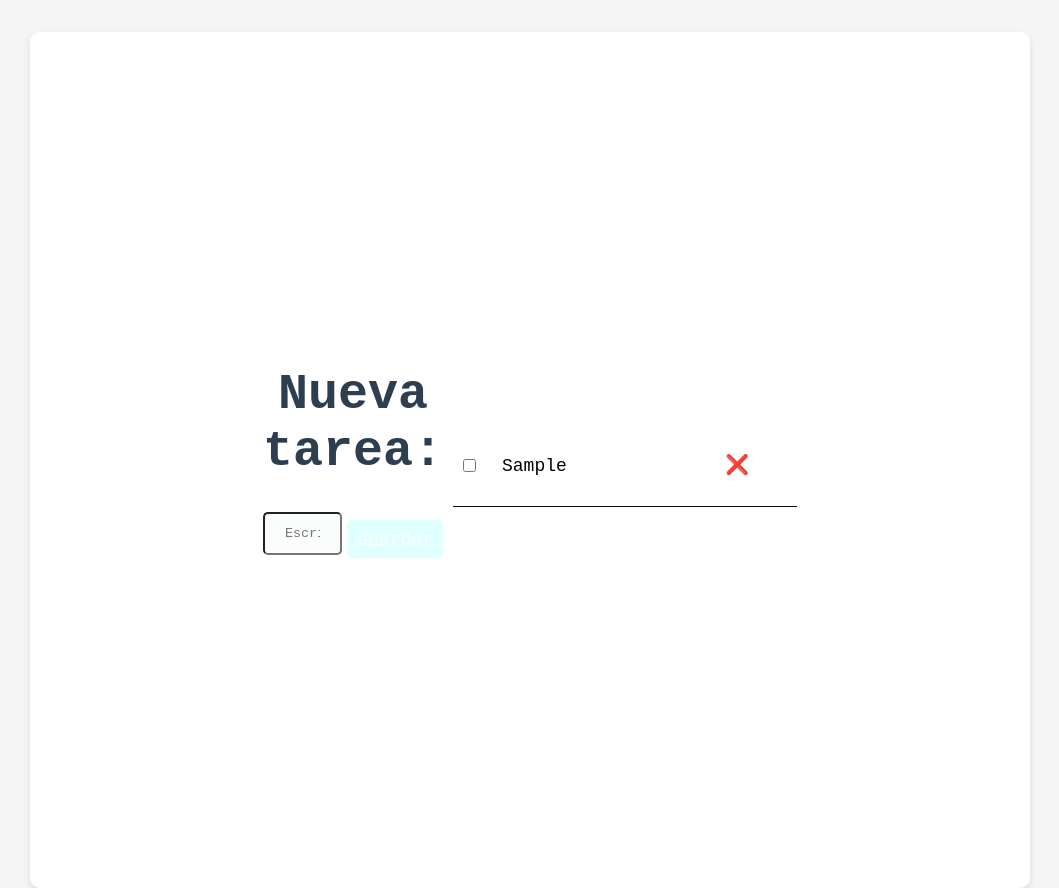
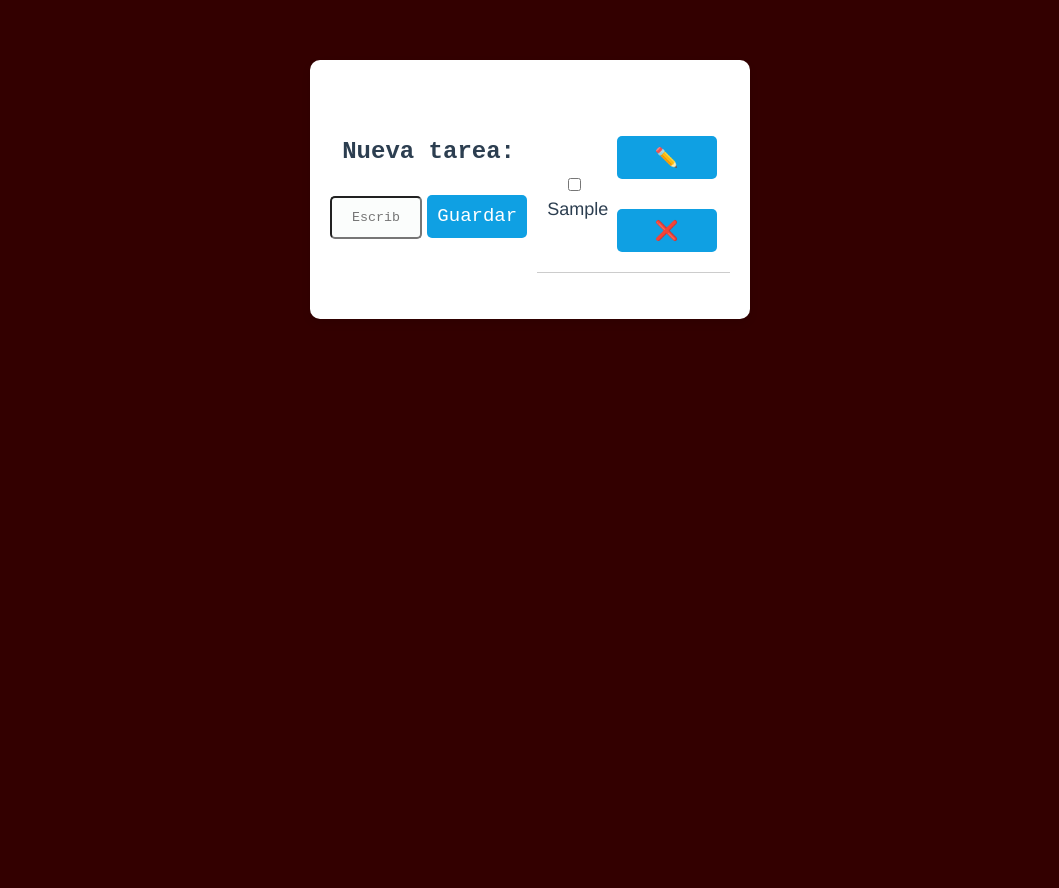
Before and after one commit to FaGuR25/prueba, a Vue app: page /todoList in a window 1280 px wide. Both pictures are taken after typing "Sample" into the empty fields and a click on the button "Guardar". Shown: the whole page, without its empty margins (110-1169 px from the left). After the commit the page ends 800 px from the top, so only its background shows below. Built offline with nearby package versions, Linux system fonts and the light colour scheme.

Commit message:
falta todolist

```diff
--- a/src/components/GitSearch.vue
+++ b/src/components/GitSearch.vue
@@ -135,23 +135,19 @@ export default {
 
 }
 
-
 .SearchButton {
   border-radius: 5px;
   background-color: #007bff;
-  border-style: 1px;
-  border-color: lightblue;
   margin-left: 5px;
   font-family: monospace;
   height: 43px;
   width: 100px;
-  font-size: 18px;
-  cursor: pointer;
-  color: rgb(255, 255, 255);
+  font-size: 19px;
+  margin-bottom: 10px;
 }
 
 .SearchButton:hover{
-  background-color: #0056b3;
+  background-color: blue;
 }
 
 .back {
@@ -167,7 +163,7 @@ export default {
 }
 
 .back:hover{
-  background-color: #0056b3;
+  background-color: blue
 }
 
 .next {
@@ -183,7 +179,7 @@ export default {
 }
 
 .next:hover{
-  background-color: #0056b3;
+  background-color: blue;
 }
 
 .error {
--- a/src/components/TodoList.vue
+++ b/src/components/TodoList.vue
@@ -7,14 +7,19 @@
         <button type="submit" class="task-button">Guardar</button>
       </div>
     </form>
-    <ul class="List">
+    <ul class="task-list">
       <li v-for="task in sortedTasks" :key="task.id" :class="{ done: task.done }" class="task-item">
         <div class="task-details">
           <input type="checkbox" v-model="task.done" @change="updateTask(task.id)" class="task-checkbox" />
-          <input type="text" v-model="task.title" @change="updateTask(task.id)" class="task-title" />
+          <span v-if="!task.isEditing" @dblclick="editTask(task)" class="task-title">{{ task.title }}</span>
+          <input v-else type="text" v-model="task.title" @blur="updateTask(task.id)" @keyup.enter="updateTask(task.id)"
+            class="task-title-edit" />
         </div>
-        <button @click="deleteTask(task.id)" class="delete">❌</button>
-        <span v-if="task.done" class="task-done-icon">  ✔️ Lista  </span>
+        <div class="task-actions">
+          <button @click="editTask(task)" class="edit-button">✏️</button>
+          <button @click="deleteTask(task.id)" class="delete-button">❌</button>
+        </div>
+        <span v-if="task.done" class="task-done-icon">✔️ Lista</span>
       </li>
     </ul>
   </div>
@@ -39,7 +44,8 @@ export default {
         const newTask = {
           id: Date.now(),
           title: this.newTask,
-          done: false
+          done: false,
+          isEditing: false
         };
         this.tasks.push(newTask);
         this.newTask = '';
@@ -51,74 +57,43 @@ export default {
     updateTask(taskId) {
       const task = this.tasks.find(task => task.id === taskId);
       if (task) {
-        task.done = task.done;
-        task.title = task.title;
+        task.isEditing = false;
       }
+    },
+    editTask(task) {
+      task.isEditing = true;
     }
   }
 };
 </script>
 
 <style>
-body {
-  font-family: 'Arial', sans-serif;
-  background-color: #f5f5f5;
-  display: flex;
-  justify-content: center;
-  align-items: center;
-  height: 100vh;
-  margin: 0;
-}
-
 .container {
   background-color: #fff;
   border-radius: 10px;
   box-shadow: 0 4px 8px rgba(0, 0, 0, 0.1);
-  padding: 300px;
+  padding: 20px; /* Reducido para ajustar mejor */
   max-width: 400px;
   width: 100%;
   text-align: center;
   margin: auto;
-
 }
 
 .label {
-  font-size: 50px;
+  font-size: 24px; /* Ajustado para mejor legibilidad */
   font-family: monospace;
-  margin-bottom: 20px;
+  margin-bottom: 10px; /* Reducido para mejor espaciado */
 }
 
 .input-group {
   display: flex;
   justify-content: center;
   align-items: center;
-  margin-bottom: 20px;
+  margin-bottom: 10px; /* Reducido para mejor espaciado */
 }
 
-.task-input {
-  width: 80%;
-  padding: 12px 20px;
-  margin: 8px 0;
-  box-sizing: border-box;
-  font-family: monospace;
-  background-color: #fbfdfc;
-  border-radius: 5px;
-}
-
-.task-button {
-  border-radius: 5px;
-  background-color: lightcyan;
-  border-style: 1px;
-  border-color: lightblue;
-  margin-left: 5px;
-  font-family: monospace;
-  height: 38px;
-  width: 100px;
-  font-size: 18px;
-}
-
-.List {
-  list-style: none;
+.task-list {
+  list-style-type: none;
   padding: 0;
 }
 
@@ -127,18 +102,11 @@ body {
   justify-content: space-between;
   align-items: center;
   padding: 10px;
-  border-bottom: 1px solid #0c0b0b;
-}
-
-.task-details {
-  display: flex;
-  align-items: center;
+  border-bottom: 1px solid #ccc; /* Color ajustado para mejor contraste */
 }
 
 .task-checkbox {
   margin-right: 6px;
-
-
 }
 
 .task-title {
@@ -148,12 +116,8 @@ body {
   width: 200px;
 }
 
-
-.delete {
-  background: none;
-  border: none;
-  color: #ff0000;
-  cursor: pointer;
+.task-actions {
+  margin-left: auto; /* Para alinear los botones a la derecha */
 }
 
 .task-done-icon {
--- a/src/views/Login.vue
+++ b/src/views/Login.vue
@@ -100,7 +100,7 @@ button {
 }
 
 button:hover {
-  background-color: #zz;
+  background-color: #30a4ca;
 }
 
 body {
```
